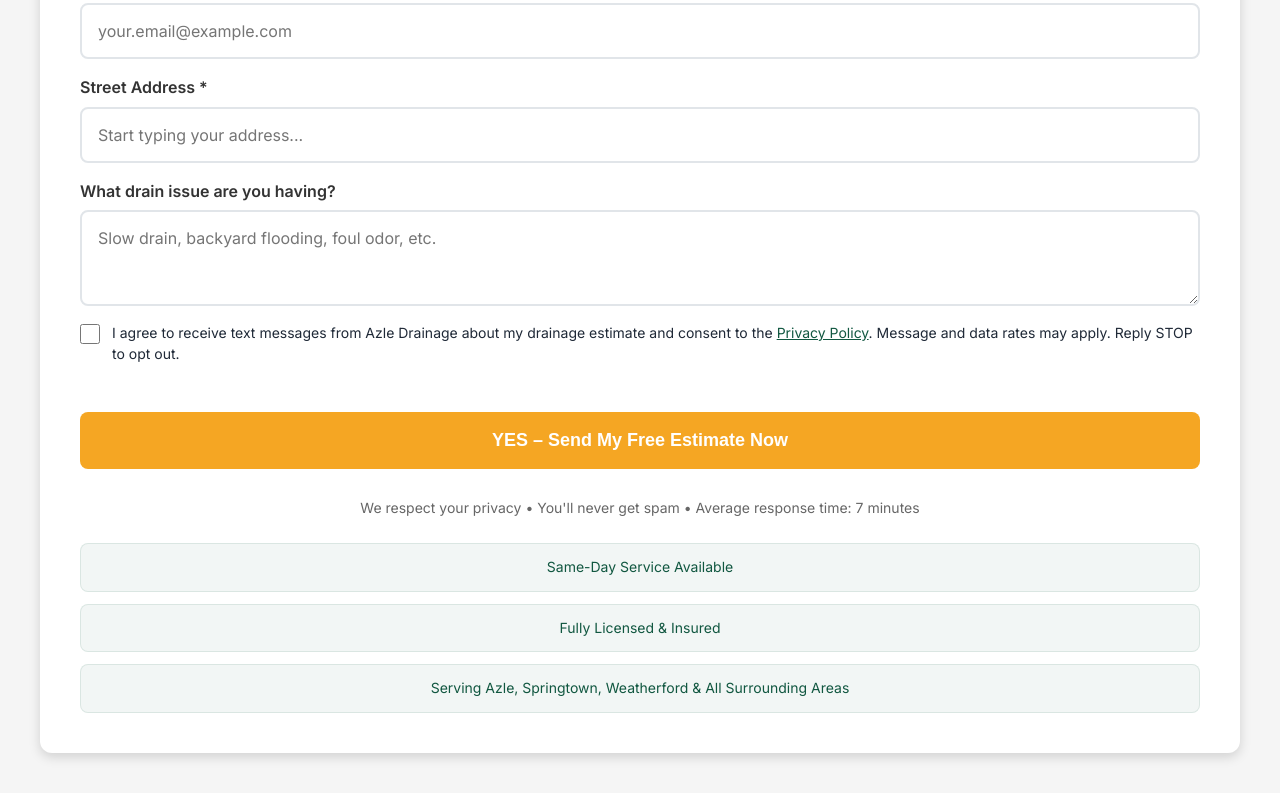
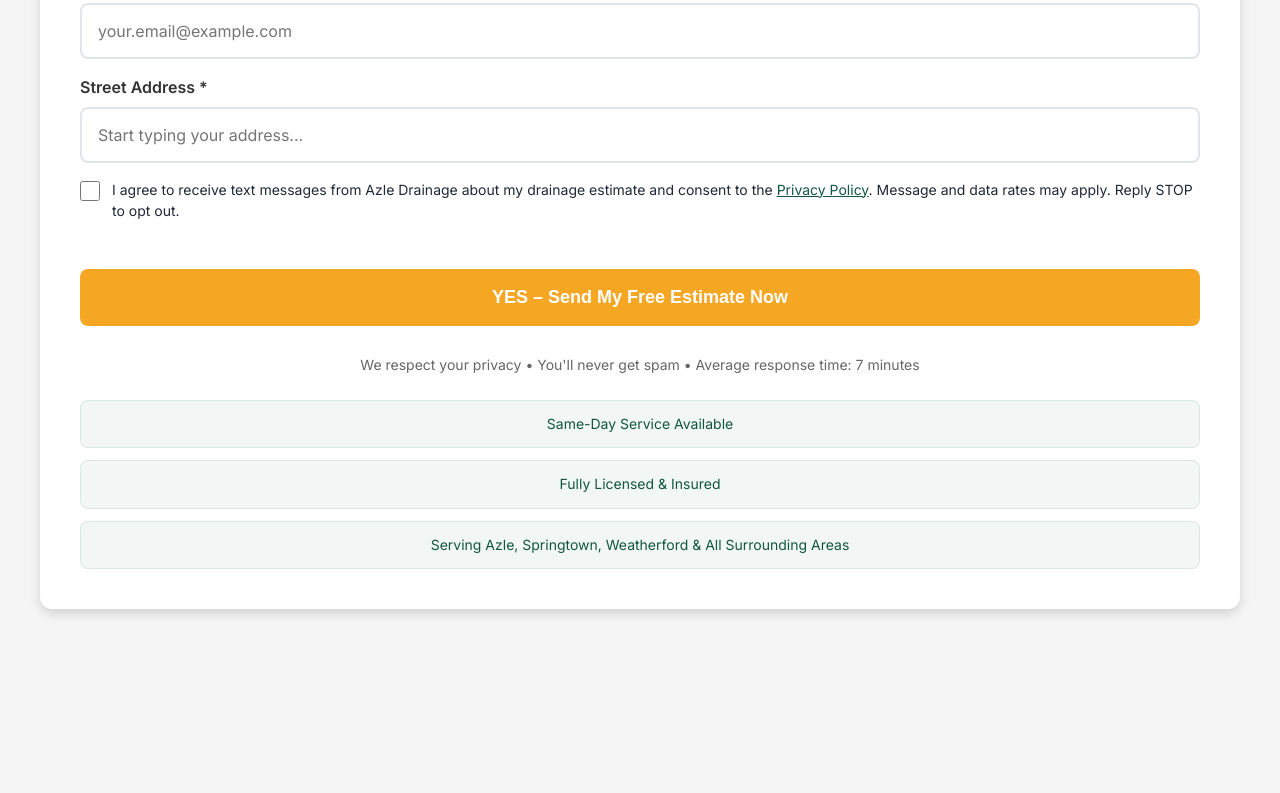
Before and after one commit to GroundMountCompany/azle-drainage-website, a plain HTML site: page free-estimate-c.html in a window 1280 px wide. Shown: the part 931-1724 px from the top of the page. After the commit the page ends 1580 px from the top, so only its background shows below. Drawn offline with Linux system fonts and the light colour scheme; some packages are replaced by stand-ins of ours.

Commit message:
Remove drain issue field from landing page C

```diff
--- a/free-estimate-c.html
+++ b/free-estimate-c.html
@@ -533,16 +533,6 @@
                 <div class="error-message" id="address-error">Please enter your property address</div>
             </div>
 
-            <div class="form-group">
-                <label for="service_interest">What drain issue are you having?</label>
-                <textarea
-                    id="service_interest"
-                    name="service_interest"
-                    placeholder="Slow drain, backyard flooding, foul odor, etc."
-                    rows="3"
-                ></textarea>
-            </div>
-
             <input type="hidden" id="city" name="city" value="">
             <input type="hidden" id="state" name="state" value="TX">
             <input type="hidden" name="service_type" value="Drainage">
@@ -617,7 +607,7 @@
                     address: formData.get('address') ? formData.get('address').trim() : '',
                     city: formData.get('city') ? formData.get('city').trim() : 'Azle',
                     state: 'TX',
-                    service_interest: formData.get('service_interest') ? formData.get('service_interest').trim() : '',
+                    service_interest: '', // Always empty - will qualify via text
                     service_type: 'Drainage',
                     sms_consent: formData.get('sms_consent') === 'on' ? true : false
                 };
```
